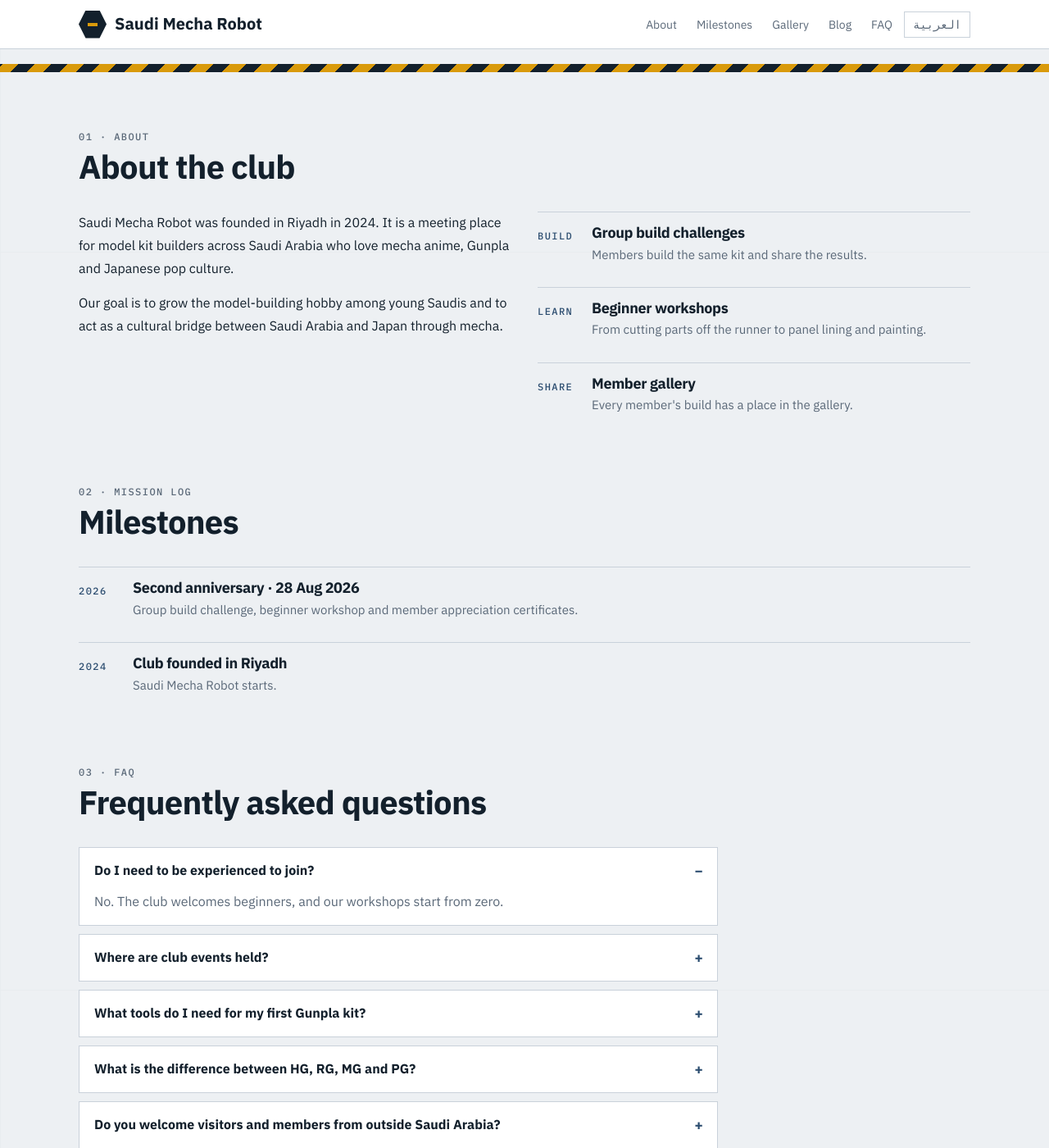
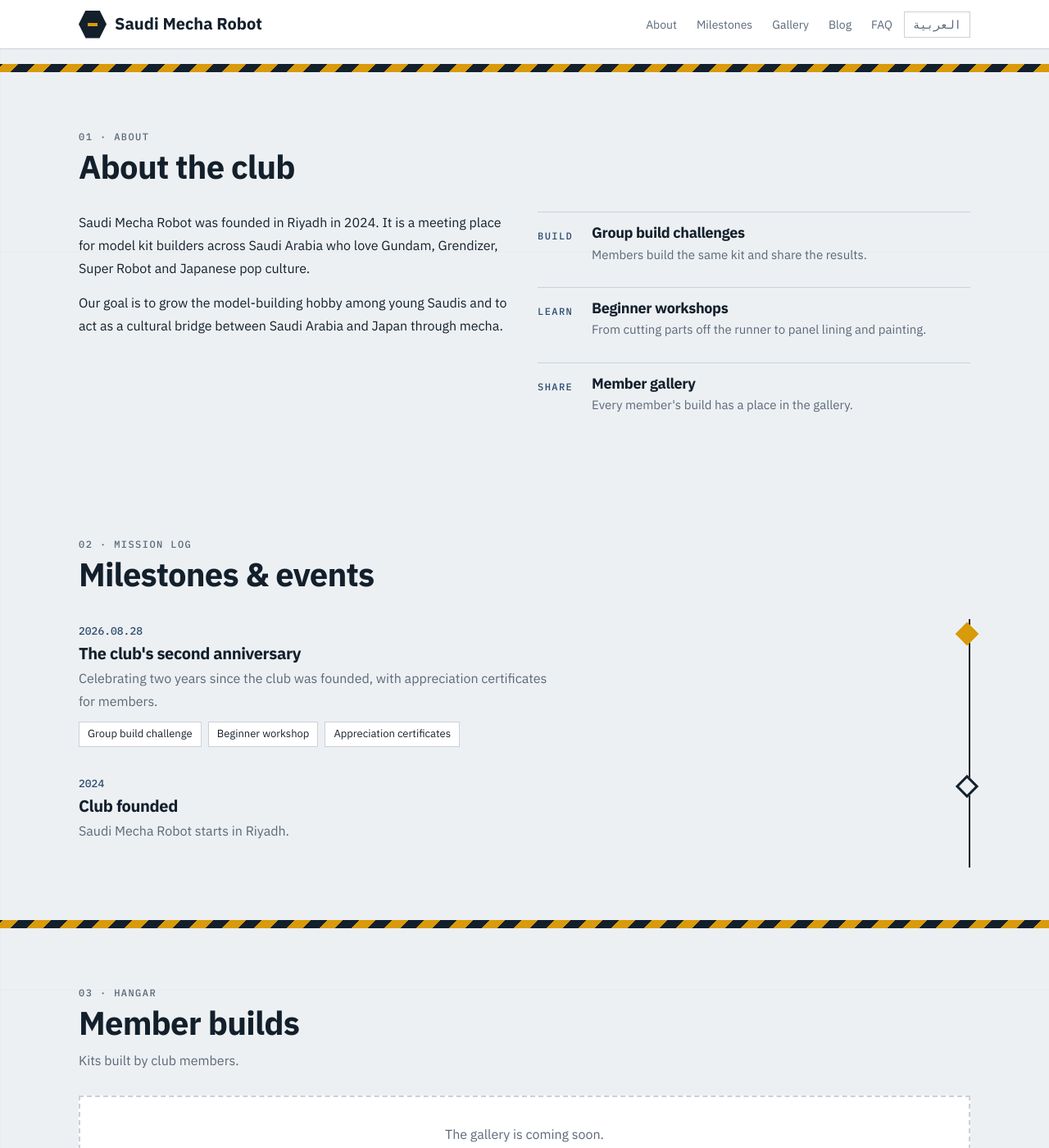
Before and after one commit to SaudiMechaRobot/SaudiMechaRobot.github.io, a Jekyll site: the page built from en/index.html, in a window 1280 px wide and 1400 px high, scrolled down 593 px. Shown: the whole window at 82% size. Built offline with Jekyll 4.4.1, drawn with Linux system fonts in a browser that asks for light colours; some web fonts are replaced; some of the changed text lies outside the part shown.

Commit message:
Add files via upload

```diff
--- a/en/index.html
+++ b/en/index.html
@@ -1,57 +1,9 @@
 ---
 layout: default
 lang: en
+ref: home
 faq: true
 title: Saudi Mecha Robot – Gunpla & Mecha Club in Riyadh
 description: Saudi Mecha Robot is a hobby club founded in Riyadh in 2024 for fans of Gundam, Grendizer, Super Robot and Japanese culture, with group builds and beginner Gunpla workshops.
 ---
-<main>
-  <div class="wrap hero">
-    <div>
-      <span class="tag">UNIT SMR-01 · RIYADH · EST. {{ site.founded }}</span>
-      <h1>Saudi Mecha Robot<span lang="ar" dir="rtl">نادي سعودي ميكا روبوت</span></h1>
-      <p>A Saudi hobby club for fans of Gundam, Grendizer, Super Robot and Japanese culture, bringing together plamodel and figure enthusiasts. We build together, learn from each other, and welcome beginners first.</p>
-      <div class="cta"><a class="btn primary" href="#join">Join the club</a><a class="btn" href="{{ '/' | relative_url }}" hreflang="ar">Arabic site</a></div>
-    </div>
-    <aside class="spec" aria-label="Club card">
-      <span class="tag">SPEC SHEET</span>
-      <dl>
-        <dt>Type</dt><dd>Independent hobby club</dd>
-        <dt>Founded</dt><dd>{{ site.founded }}</dd>
-        <dt>Base</dt><dd>Riyadh, Saudi Arabia</dd>
-        <dt>Focus</dt><dd>Gundam · Grendizer · Super Robot</dd>
-        <dt>Grades</dt><dd>HG · RG · MG · PG</dd>
-      </dl>
-    </aside>
-  </div>
-  <div class="stripe" aria-hidden="true"></div>
-  <section id="about"><div class="wrap">
-    <div class="head"><div><span class="tag">01 · ABOUT</span><h2>About the club</h2></div></div>
-    <div class="about">
-      <div>
-        <p>Saudi Mecha Robot was founded in Riyadh in {{ site.founded }}. It is a meeting place for model kit builders across Saudi Arabia who love mecha anime, Gunpla and Japanese pop culture.</p>
-        <p>Our goal is to grow the model-building hobby among young Saudis and to act as a cultural bridge between Saudi Arabia and Japan through mecha.</p>
-      </div>
-      <div class="pillars" id="activities">
-        <div class="pillar"><span class="tag">BUILD</span><div><h3>Group build challenges</h3><p>Members build the same kit and share the results.</p></div></div>
-        <div class="pillar"><span class="tag">LEARN</span><div><h3>Beginner workshops</h3><p>From cutting parts off the runner to panel lining and painting.</p></div></div>
-        <div class="pillar"><span class="tag">SHARE</span><div><h3>Member gallery</h3><p>Every member's build has a place in the gallery.</p></div></div>
-      </div>
-    </div>
-  </div></section>
-  <section style="padding-top:0"><div class="wrap">
-    <div class="head"><div><span class="tag">02 · MISSION LOG</span><h2>Milestones</h2></div></div>
-    <div class="pillars">
-      <div class="pillar"><span class="tag">2026</span><div><h3>Second anniversary · 28 Aug 2026</h3><p>Group build challenge, beginner workshop and member appreciation certificates.</p></div></div>
-      <div class="pillar"><span class="tag">2024</span><div><h3>Club founded in Riyadh</h3><p>Saudi Mecha Robot starts.</p></div></div>
-    </div>
-  </div></section>
-  <section id="faq" style="padding-top:0"><div class="wrap">
-    <div class="head"><div><span class="tag">03 · FAQ</span><h2>Frequently asked questions</h2></div></div>
-    <div class="faq">
-      {%- for f in site.data.faq_en %}
-      <details{% if forloop.first %} open{% endif %}><summary>{{ f.question }}</summary><p>{{ f.answer }}</p></details>
-      {%- endfor %}
-    </div>
-  </div></section>
-</main>
+{% include home.html %}
```
